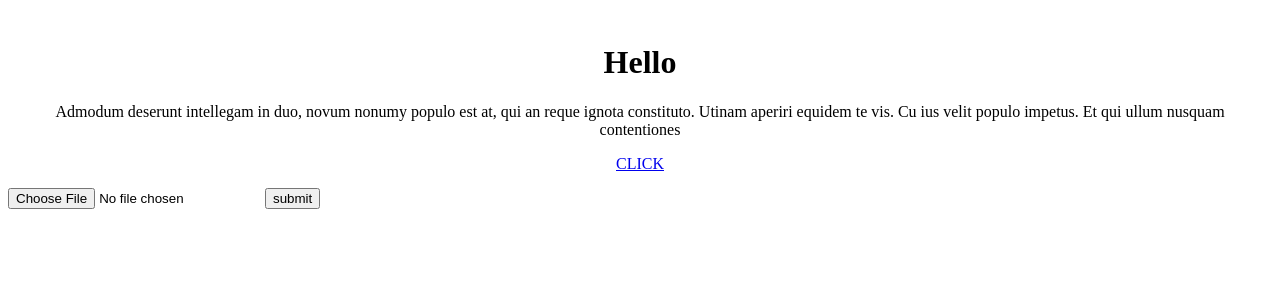
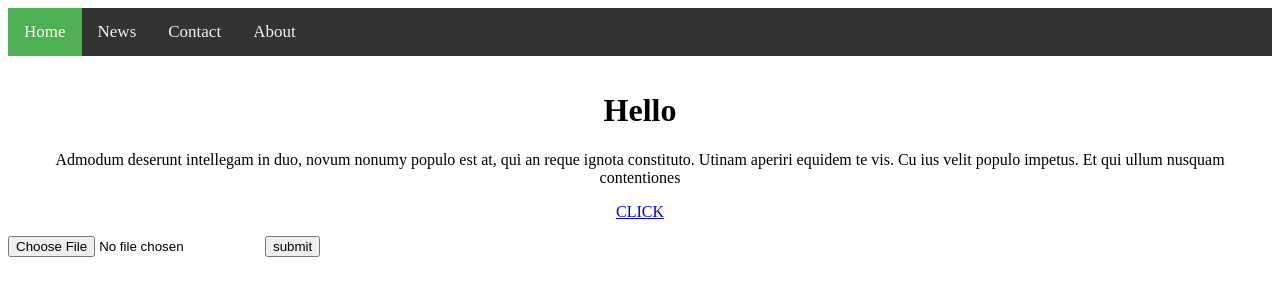
Before and after one commit to Flimster/Python_Group_Project, a Flask app: page / in a window 1280 px wide. Shown: the top 300 px of the page. Run offline with Flask 2, Linux system fonts and the light colour scheme.

Commit message:
Added a menu bar

```diff
--- a/thinkback/templates/index.html
+++ b/thinkback/templates/index.html
@@ -3,16 +3,19 @@
 
 <head>
 	<meta charset="UTF-8">
-	<meta charset='utf-8'>
-	<meta http-equiv="X-UA-Compatible" content="IE=edge">
-	<meta name="viewport" content="width=device-width, initial-scale=1">
-	<link rel="stylesheet" href="styles.css">
+	<link rel="stylesheet" href="./static/styles.css">
 	<script src="http://code.jquery.com/jquery-latest.min.js" type="text/javascript"></script>
   	<script src="script.js"></script>
 	<title>ThinkBack</title>
 </head>
 
 <body>
+	<div class="topnav">
+		<a class="active" href="#home">Home</a>
+		<a href="#news">News</a>
+		<a href="#contact">Contact</a>
+		<a href="#about">About</a>
+	</div>
 	<div class="banner" style="padding:15px; text-align:center;">
 		<div class="banner-content">
 			<h1>Hello</h1>
--- /dev/null
+++ b/thinkback/templates/static/styles.css
@@ -0,0 +1,26 @@
+.topnav {
+  background-color: #333;
+  overflow: hidden;
+}
+
+/* Style the links inside the navigation bar */
+.topnav a {
+  float: left;
+  color: #f2f2f2;
+  text-align: center;
+  padding: 14px 16px;
+  text-decoration: none;
+  font-size: 17px;
+}
+
+/* Change the color of links on hover */
+.topnav a:hover {
+  background-color: #ddd;
+  color: black;
+}
+
+/* Add a color to the active/current link */
+.topnav a.active {
+  background-color: #4CAF50;
+  color: white;
+}
```
